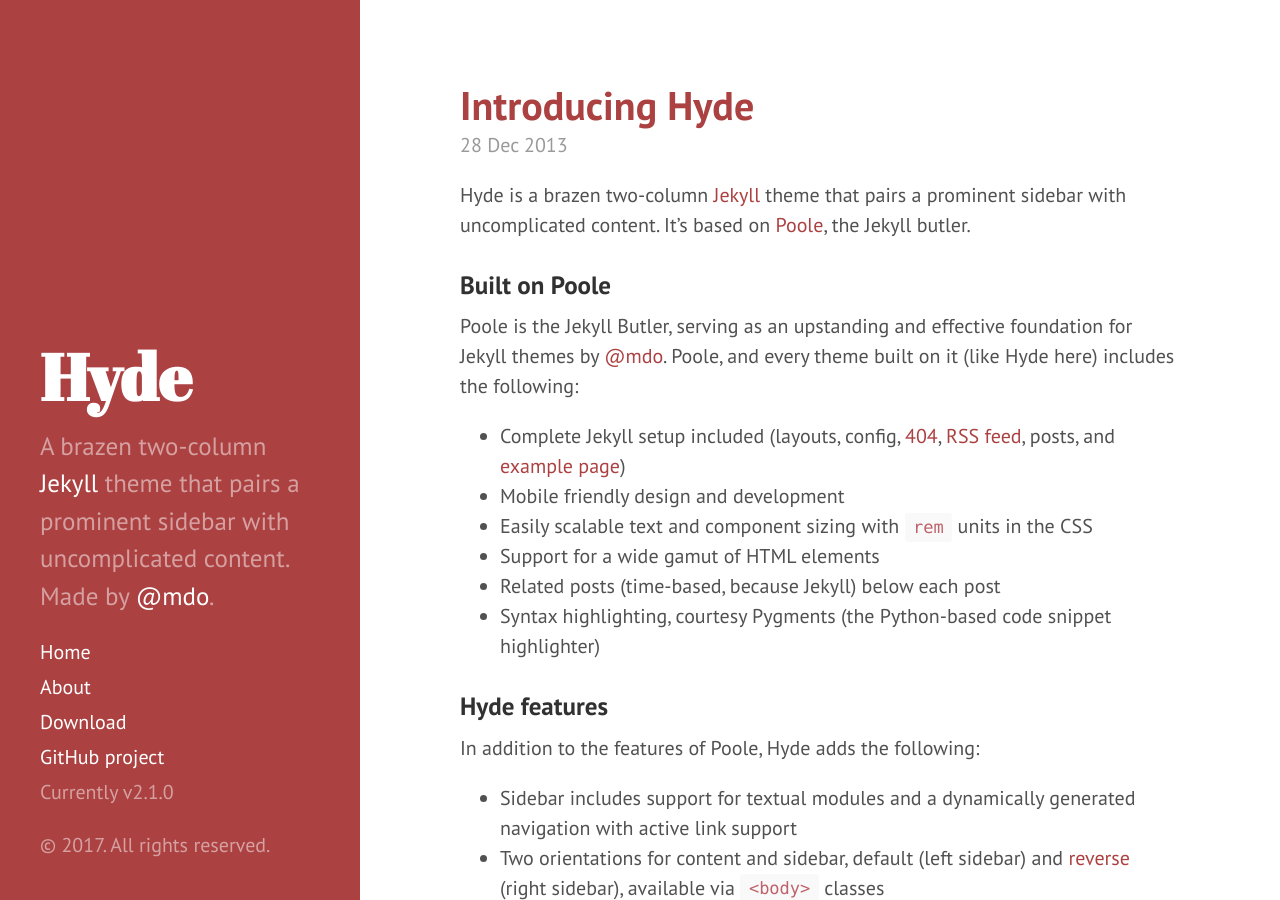
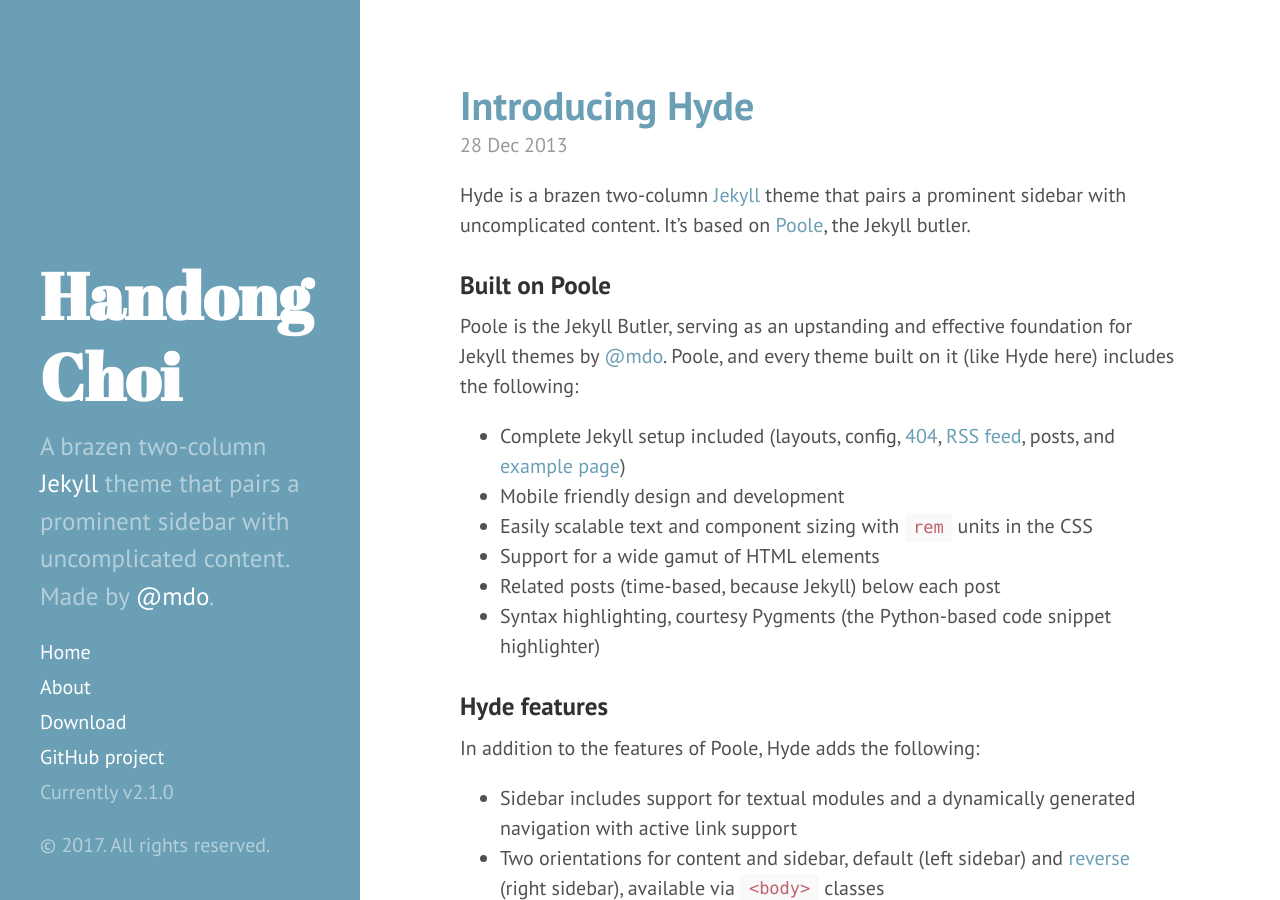
Before and after one commit to henrychoi7/henrychoi7.github.io, a Jekyll site: the page built from index.html, in a window 1280 px wide and 900 px high. Built offline with Jekyll 4.4.1, drawn with Linux system fonts in a browser that asks for light colours; the list of posts is cut into pages by our own code.

Commit message:
modified README, config.yml, layout/defaults.html

```diff
--- a/_config.yml
+++ b/_config.yml
@@ -6,8 +6,8 @@ highlighter:      rouge
 permalink:        pretty
 
 # Setup
-title:            Hyde
-tagline:          'A Jekyll theme'
+title:            Handong Choi
+tagline:          'Blog'
 description:      'A brazen two-column <a href="http://jekyllrb.com" target="_blank">Jekyll</a> theme that pairs a prominent sidebar with uncomplicated content. Made by <a href="https://twitter.com/mdo" target="_blank">@mdo</a>.'
 url:              http://hyde.getpoole.com
 baseurl:          /
--- a/_layouts/default.html
+++ b/_layouts/default.html
@@ -3,7 +3,7 @@
 
   {% include head.html %}
 
-  <body class="theme-base-08">
+  <body class="theme-base-0d">
 
     {% include sidebar.html %}
 
```
Also changed, not shown: README.md.
